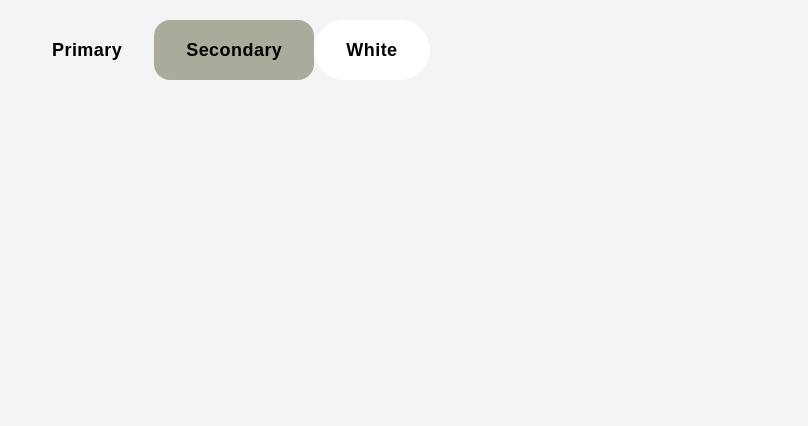
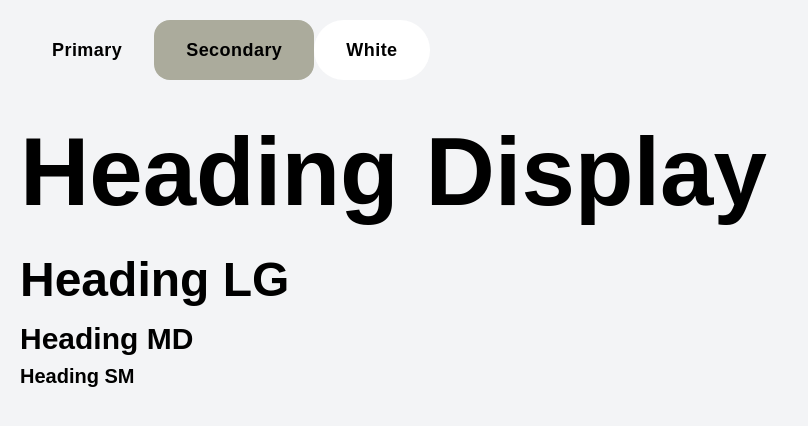
Before and after one commit to ElPotatoCorp/tp-01-tailwindcss, a React (Vite) app: page / in a window 1280 px wide. Shown: the top 426 px of the page, without its empty margins (0-808 px from the left). Built offline with nearby package versions, Linux system fonts and the light colour scheme; a web font is replaced by a local one.

Commit message:
Composant Heading

```diff
--- a/src/App.tsx
+++ b/src/App.tsx
@@ -1,11 +1,20 @@
 import { Button } from "./components/button";
+import { Heading } from "./components/heading";
 
 function App() {
   return (
-    <div className="m-5">
-      <Button>Primary</Button>
-      <Button color="secondary" size="md">Secondary</Button>
-      <Button color="white" size="md" shape="pill">White</Button>
+    <div className="m-5 flex flex-col gap-5">
+      <div>
+        <Button>Primary</Button>
+        <Button color="secondary" size="md">Secondary</Button>
+        <Button color="white" size="md" shape="pill">White</Button>
+      </div>
+      <div className="flex flex-col">
+        <Heading>Heading Display</Heading>
+        <Heading size="lg">Heading LG</Heading>
+        <Heading size="md">Heading MD</Heading>
+        <Heading size="sm">Heading SM</Heading>
+      </div>
     </div>
   );
 }
--- /dev/null
+++ b/src/components/heading.tsx
@@ -0,0 +1,31 @@
+import type { FC, ReactNode } from "react";
+import { tv, type VariantProps } from "tailwind-variants";
+
+type Props = VariantProps<typeof heading> & {
+  children?: ReactNode
+};
+
+const heading = tv({
+  base: 'font-bold',
+  variants: {
+    color: {
+      primary: 'secondary-text',
+    },
+    size: {
+      display: 'text-[96px]',
+      lg: 'text-[48px]',
+      md: 'text-[30px]',
+      sm: 'text-[20px] font-semibold',
+    }
+  },
+  defaultVariants: {
+    color: 'primary',
+    size: 'display',
+  }
+});
+
+export const Heading: FC<Props> = function (props: Props) {
+  return (
+    <h1 {...props} className={heading(props)} />
+  );
+};
```
